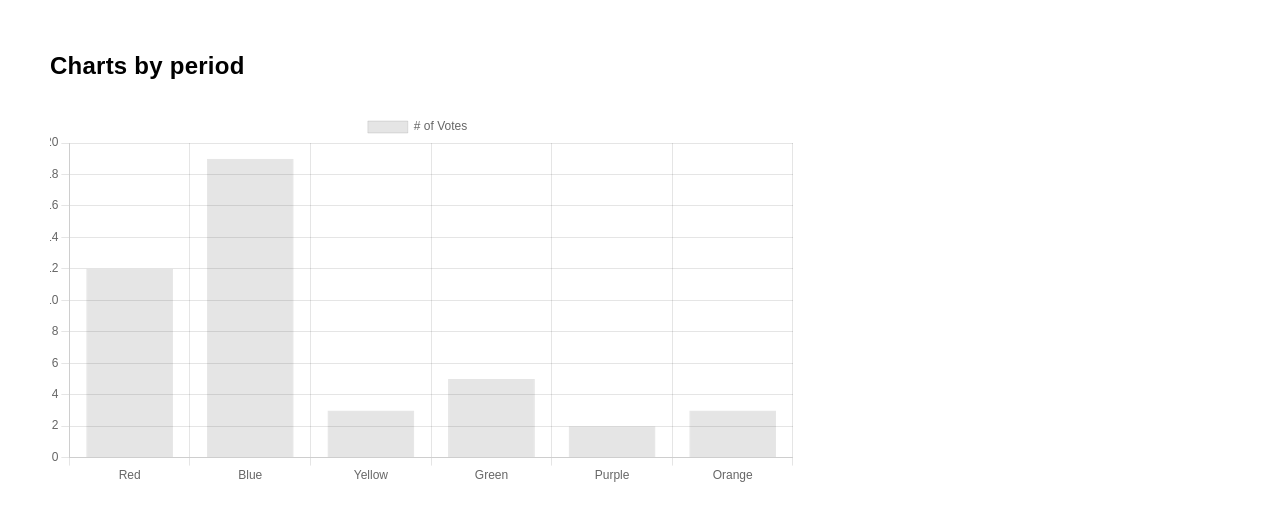
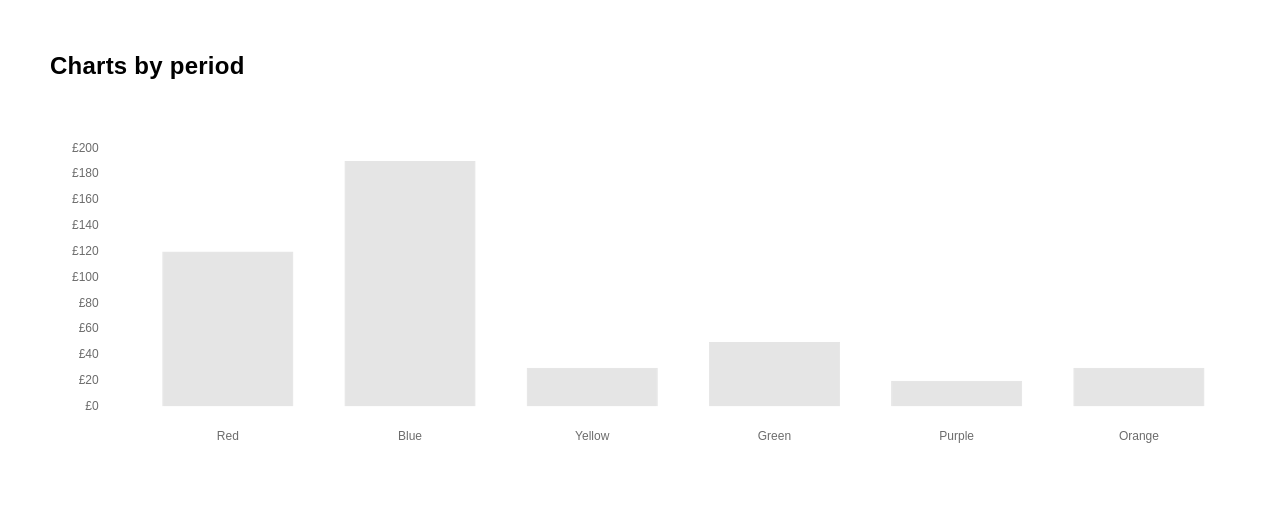
Before and after one commit to ElenaKiseljova/chart-js-scroll-x, a Nuxt app: page / in a window 1280 px wide. Shown: the top 520 px of the page. Built offline with nearby package versions, Linux system fonts and the light colour scheme.

Commit message:
add: base options for Charts

```diff
--- a/pages/index.vue
+++ b/pages/index.vue
@@ -30,9 +30,50 @@ ChartJS.defaults.font.weight = 400;
 
 // Static data for Chart
 const OPTIONS = {
+  responsive: true,
+  maintainAspectRatio: false,
+  layout: {
+    padding: {
+      bottom: 27,
+    },
+  },
+  plugins: {
+    legend: {
+      display: false,
+    },
+  },
   scales: {
+    x: {
+      border: {
+        width: 0,
+      },
+      ticks: {
+        padding: 15,
+        color: '#6C6C6C',
+      },
+      grid: {
+        display: false,
+        // drawTicks: false,
+        // drawBorder: false,
+      },
+    },
     y: {
-      beginAtZero: true,
+      border: {
+        width: 0,
+      },
+      ticks: {
+        padding: 30,
+        color: '#6C6C6C',
+        beginAtZero: true,
+        callback: (value, index, values) => {
+          return priceFormatter(value);
+        },
+      },
+      grid: {
+        display: false,
+        // drawTicks: false,
+        // drawBorder: false,
+      },
     },
   },
 };
@@ -42,7 +83,7 @@ const DATA = {
   datasets: [
     {
       label: '# of Votes',
-      data: [12, 19, 3, 5, 2, 3],
+      data: [12000, 19000, 3000, 5000, 2000, 3000],
       borderWidth: 1,
     },
   ],
```
